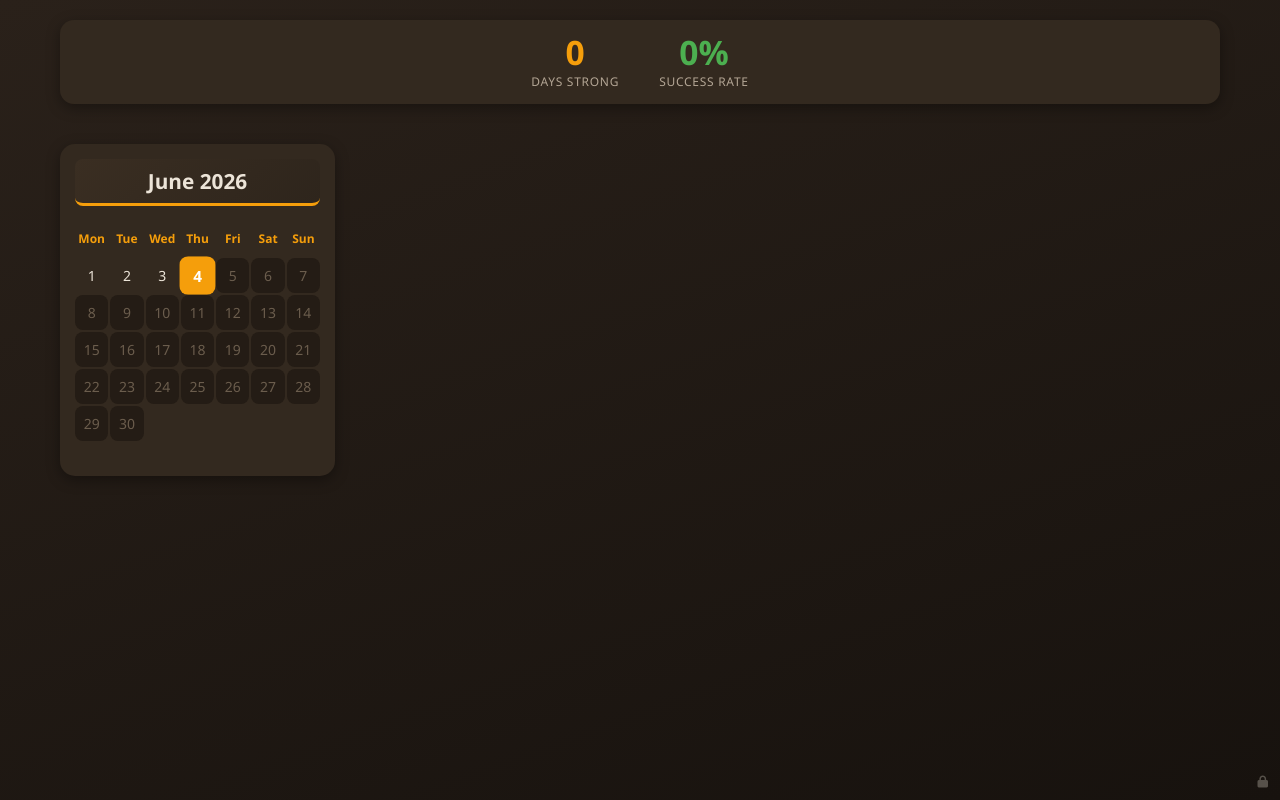
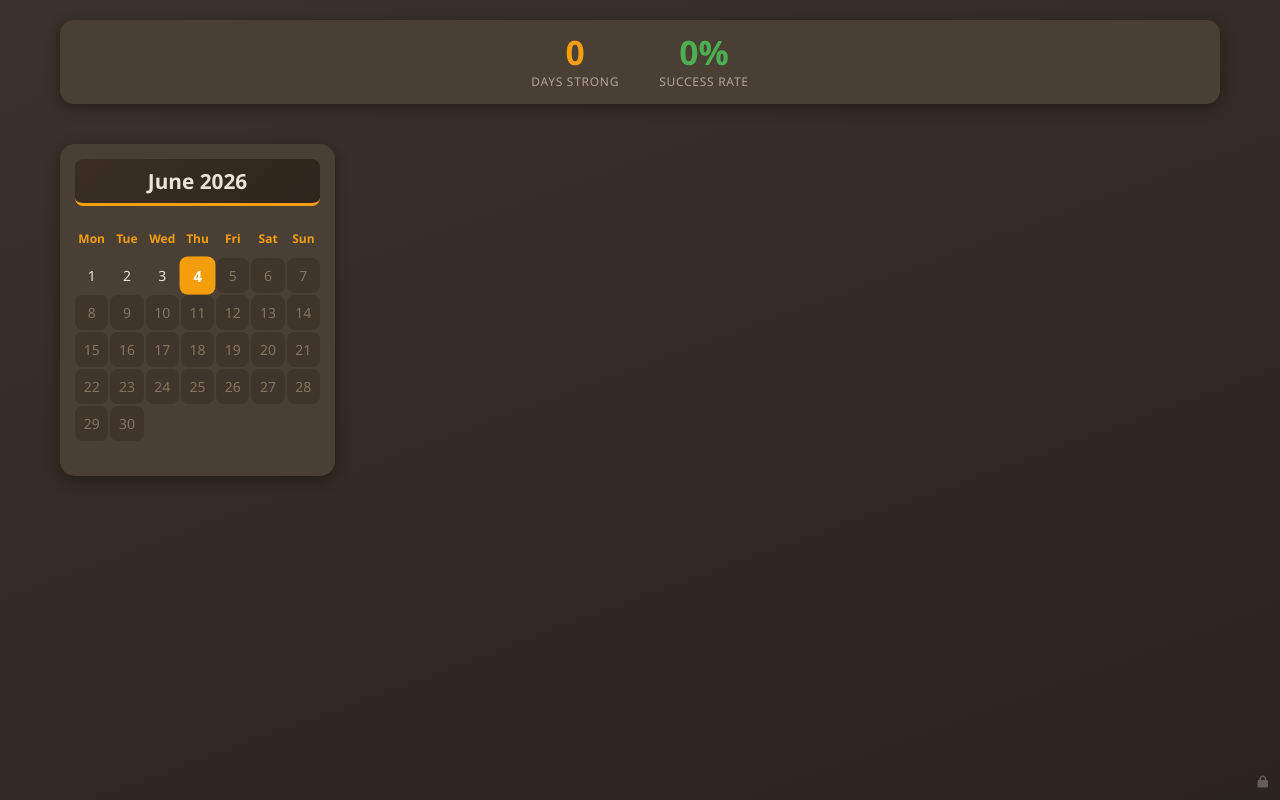
Before and after one commit to simbadzina/tracker, a Flask app: page / in a window 1280 px wide. Run offline with Flask 3, Linux system fonts and the light colour scheme; data that the repository does not hold is empty.

Commit message:
Tune dark theme: medium-dark bg, #4a3f35 cards
Co-Authored-By: Claude Opus 4.8 (1M context) <noreply@anthropic.com>

```diff
--- a/templates/index.html
+++ b/templates/index.html
@@ -16,7 +16,7 @@
 
         body {
             font-family: 'Segoe UI', Tahoma, Geneva, Verdana, sans-serif;
-            background: linear-gradient(160deg, #2a211a 0%, #17120e 100%);
+            background: linear-gradient(160deg, #3a322b 0%, #2a241e 100%);
             background-attachment: fixed;
             min-height: 100vh;
             color: #ece4d8;
@@ -31,7 +31,7 @@
 
 
         .streak-info {
-            background: #33291f;
+            background: #4a3f35;
             border-radius: 14px;
             padding: 14px 24px;
             margin-bottom: 20px;
@@ -142,8 +142,8 @@
         }
 
         .calendar-day.future-date {
-            color: #6b5d4d;
-            background: #241c15;
+            color: #857560;
+            background: #3f352b;
         }
 
         /* Subtle login/logout control, tucked in the corner */
@@ -216,7 +216,7 @@
         }
 
         .month-card {
-            background: #33291f;
+            background: #4a3f35;
             border-radius: 15px;
             padding: 15px;
             box-shadow: 0 4px 14px rgba(0, 0, 0, 0.35);
```
